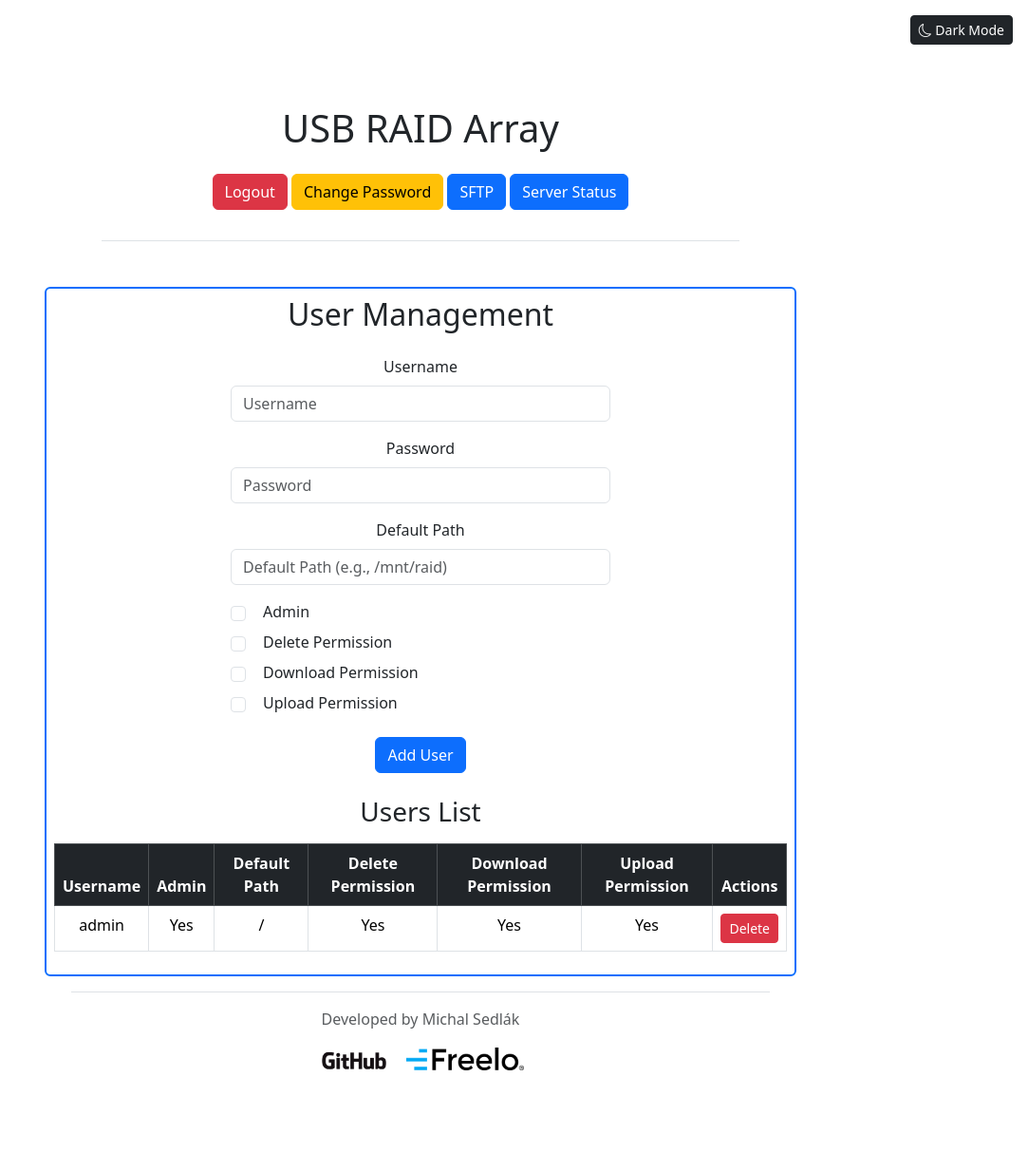
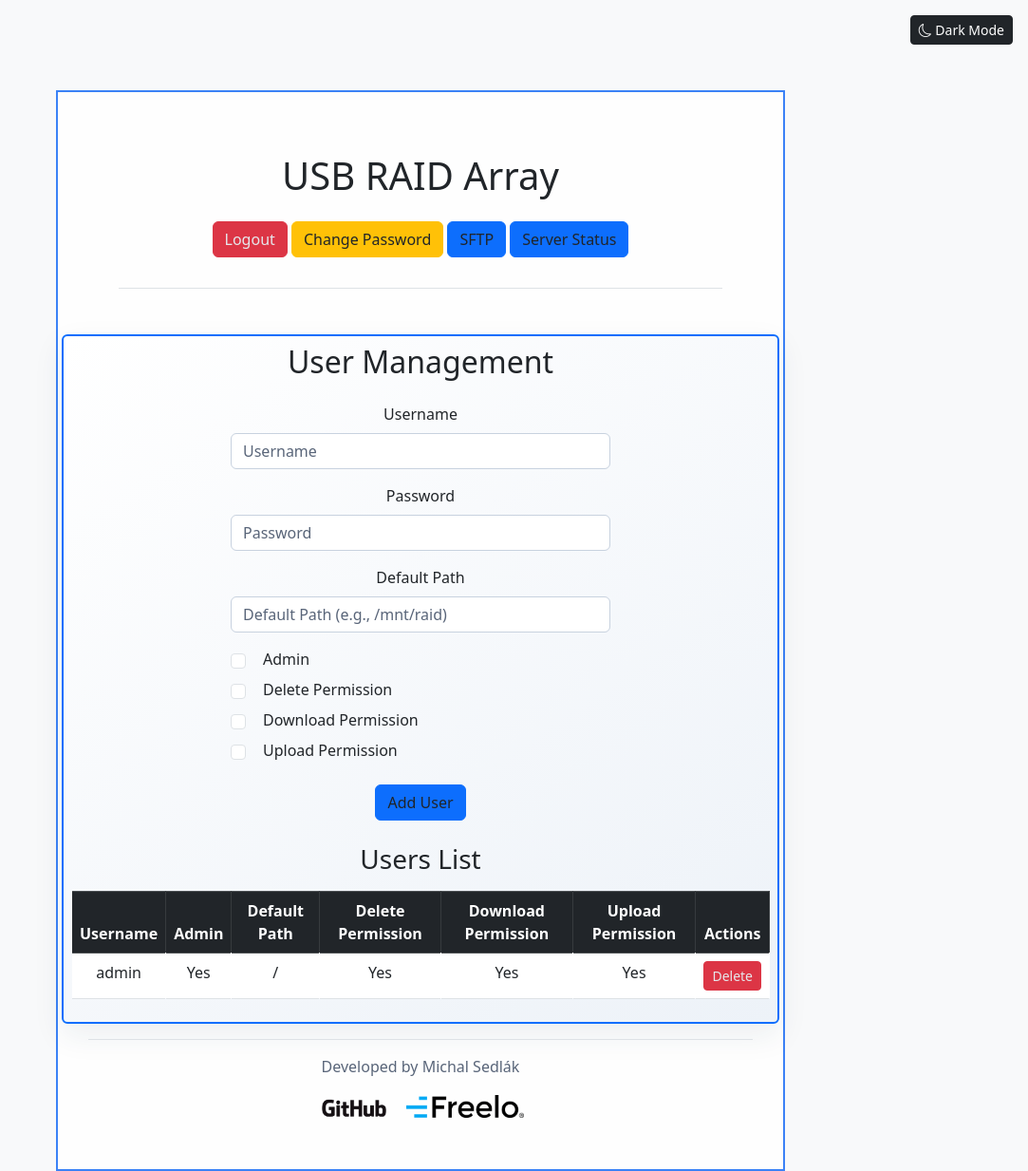
Before and after one commit to michalcz10/USB-RAID-Array, a PHP site: page /content/adminpanel.php in a window 1280 px wide. Shown: the whole page at 95% size, without its empty margins (197-1280 px from the left). Before the commit the page ends 1127 px from the top, so only its background shows below. Run offline with PHP 8.4, Linux system fonts and the light colour scheme; a user stored in the database is signed in; data comes from the database, SQL or seed files in the repository.

Commit message:
oprava create button a uprava css

```diff
--- a/Web/content/adminpanel.php
+++ b/Web/content/adminpanel.php
@@ -141,6 +141,7 @@ function CheckPassword($password) {
     <title>Admin Panel</title>
     <link rel="icon" href="../img/favicon.ico" type="image/x-icon">
     <link rel="stylesheet" href="../css/bootstrap.css">
+    <link rel="stylesheet" href="../css/modern.css">
     <link rel="stylesheet" href="https://cdn.jsdelivr.net/npm/bootstrap-icons@1.11.1/font/bootstrap-icons.css">
     <link rel="stylesheet" href="css/adminpanel.css">
     <script src="../js/bootstrap.bundle.js"></script>
@@ -160,7 +161,7 @@ function CheckPassword($password) {
     </button>
 </div>
 
-<div class="custom-container">
+<div class="custom-container dark-box">
     <header class="row border-bottom m-5">
         <h1>USB RAID Array</h1>
         <div class="mb-3 p-3">
@@ -171,7 +172,7 @@ function CheckPassword($password) {
         </div>
     </header>
     <section class="row">
-        <article class="col border border-2 border-primary rounded p-2">
+        <article class="col border border-2 border-primary rounded p-2 surface-panel">
             <h2 class="mb-4">User Management</h2>
             <?php if ($message): ?>
                 <div class="alert alert-<?php echo $message_type === 'success' ? 'success' : 'danger'; ?>">
--- a/Web/content/changepassword.php
+++ b/Web/content/changepassword.php
@@ -99,6 +99,7 @@ function CheckPassword($password) {
     <link rel="icon" href="../img/favicon.ico" type="image/x-icon">
     <meta name="viewport" content="width=device-width, initial-scale=1">
     <link rel="stylesheet" href="../css/bootstrap.css">
+    <link rel="stylesheet" href="../css/modern.css">
     <link rel="stylesheet" href="https://cdn.jsdelivr.net/npm/bootstrap-icons@1.11.1/font/bootstrap-icons.css">
     <link rel="stylesheet" href="css/changepassword.css">
     <script src="../js/bootstrap.bundle.js"></script>
@@ -111,7 +112,7 @@ function CheckPassword($password) {
         </button>
     </div>
 
-    <div class="container-fluid">
+    <div class="custom-container dark-box">
         <header class="row border-bottom my-3 my-md-5">
             <h1>USB RAID Array</h1>
             <div class="mb-3 p-3">
@@ -126,7 +127,7 @@ function CheckPassword($password) {
         </header>
 
         <section class="row content-section">
-            <article class="col-12 border border-2 border-primary rounded p-2 p-md-4">
+            <article class="col-12 border border-2 border-primary rounded p-2 p-md-4 surface-panel">
                 <h2 class="mb-4">Change Password</h2>
 
                 <?php if ($message): ?>
--- a/Web/content/css/adminpanel.css
+++ b/Web/content/css/adminpanel.css
@@ -10,12 +10,29 @@ html, body {
     max-width: 60%;
     margin: 0 auto;
 }
+.custom-container.dark-box {
+    min-height: calc(100vh - 4rem);
+    width: min(60%, 1200px);
+}
 section.row {
     flex: 1;
 }
 @media (max-width: 1120px) {
     .custom-container {
         max-width: 90%;
+    }
+    .custom-container.dark-box {
+        width: 90%;
+    }
+}
+@media (max-width: 700px) {
+    .custom-container.dark-box {
+        width: calc(100% - 2rem);
+        min-height: calc(100vh - 2rem);
+        margin: 1rem auto;
+    }
+    body {
+        min-width: 0;
     }
 }
 .add-user-form {
@@ -34,9 +51,6 @@ section.row {
 .form-check-label {
     margin-left: 0.5rem;
 }
-body {
-    min-width: 800px;
-}
 .hover-effect {
     transition: opacity 0.3s ease;
 }
--- a/Web/css/modern.css
+++ b/Web/css/modern.css
@@ -1,17 +1,23 @@
 /* Modern dark theme with blue accents */
 :root {
-    --bg-dark: #000000;
+    --bg-dark: #171b22;
     --bg-dark2: #1a202c;
     --primary-blue: #3b82f6;
     --text-light: #e5e7eb;
-/* Add dark blue variable */
-    --bg-darkblue: #0f172a;
-    --container-bg-start: #2b2b2b;
-    --container-border: var(--primary-blue);
+    --bg-darkblue: #101722;
+    --container-bg-start: #1a2029;
+    --container-bg-end: #151d29;
+    --sftp-bg-start: #151b25;
+    --sftp-bg-end: #101722;
+    --container-border: rgba(77, 145, 255, 0.7);
+    --panel-text: #e5e7eb;
+    --panel-muted: #aab4c3;
+    --control-bg: #101722;
+    --control-border: #39485d;
 }
 
 body {
-    background: linear-gradient(135deg, var(--container-bg-start), var(--bg-darkblue));
+    background: linear-gradient(135deg, var(--bg-dark), var(--bg-darkblue));
     color: var(--text-light);
     min-height: 100vh;
     font-family: system-ui, sans-serif;
@@ -22,6 +28,49 @@ body {
 a, .nav-link {
     color: var(--primary-blue) !important;
     transition: opacity .2s ease-in-out;
+}
+
+body, button, input, select, textarea {
+    font-family: system-ui, sans-serif;
+}
+
+/* Keep text, fields and tables readable on every page that uses the shared theme. */
+.surface-panel,
+.dark-box {
+    color: var(--panel-text);
+}
+
+.surface-panel .text-muted,
+.dark-box .text-muted {
+    color: var(--panel-muted) !important;
+}
+
+.surface-panel .form-control,
+.surface-panel .form-select,
+.dark-box .form-control,
+.dark-box .form-select {
+    color: var(--panel-text);
+    background-color: var(--control-bg);
+    border-color: var(--control-border);
+}
+
+.surface-panel .form-control::placeholder,
+.dark-box .form-control::placeholder {
+    color: var(--panel-muted);
+}
+
+.surface-panel .form-control:focus,
+.surface-panel .form-select:focus,
+.dark-box .form-control:focus,
+.dark-box .form-select:focus {
+    border-color: var(--primary-blue);
+    box-shadow: 0 0 0 .2rem rgba(59, 130, 246, .2);
+}
+
+.surface-panel .table,
+.surface-panel .table th,
+.surface-panel .table td {
+    color: inherit;
 }
 
 
@@ -53,6 +102,14 @@ a:hover, .btn:hover, .nav-link:hover {
     backdrop-filter: blur(8px);
 }
 
+.surface-panel {
+    background: linear-gradient(145deg, var(--sftp-bg-start), var(--sftp-bg-end));
+    color: var(--text-light);
+    border: 1px solid rgba(77, 145, 255, 0.3);
+    border-radius: 1rem;
+    box-shadow: 0 12px 32px rgba(3, 8, 18, 0.2);
+}
+
 .modal-content {
     background: rgba(20, 20, 30, 0.9) !important;
     color: var(--text-light) !important;
@@ -69,8 +126,9 @@ a:hover, .btn:hover, .nav-link:hover {
 
 /* Main window styling (window within window) */
 .custom-container.dark-box {
-    margin: 2rem;
-    background: linear-gradient(135deg, var(--container-bg-start), var(--bg-darkblue));
+    box-sizing: border-box;
+    margin: 2rem auto;
+    background: linear-gradient(135deg, var(--container-bg-start), var(--container-bg-end));
     border: 2px solid var(--container-border);
     border-radius: var(--border-radius);
     padding: 1rem;
@@ -84,6 +142,10 @@ html[data-bs-theme="light"] {
     --container-bg: rgba(255,255,255,0.85);
     --container-border: var(--primary-blue);
     --text-dark: #212529;
+    --panel-text: #212529;
+    --panel-muted: #596579;
+    --control-bg: #ffffff;
+    --control-border: #c8d2df;
 }
 html[data-bs-theme="light"] body {
     background: var(--bg-light);
@@ -93,6 +155,23 @@ html[data-bs-theme="light"] .dark-box {
     background: rgba(255, 255, 255, 0.8);
     color: var(--text-dark);
 }
+html[data-bs-theme="light"] .surface-panel .form-control,
+html[data-bs-theme="light"] .surface-panel .form-select,
+html[data-bs-theme="light"] .dark-box .form-control,
+html[data-bs-theme="light"] .dark-box .form-select {
+    color: var(--panel-text);
+    background-color: var(--control-bg);
+    border-color: var(--control-border);
+}
+html[data-bs-theme="light"] .form-control::placeholder {
+    color: var(--panel-muted);
+}
+html[data-bs-theme="light"] .surface-panel {
+    background: linear-gradient(145deg, #ffffff, #edf2f8);
+    color: var(--text-dark);
+    border-color: rgba(59, 130, 246, 0.3);
+    box-shadow: 0 12px 32px rgba(31, 58, 92, 0.08);
+}
 html[data-bs-theme="light"] .modal-content {
     background: #fff !important;
     color: var(--text-dark) !important;
--- a/Web/index.php
+++ b/Web/index.php
@@ -22,6 +22,7 @@ if (empty($_SESSION)) {
     <meta name="viewport" content="width=device-width, initial-scale=1, shrink-to-fit=no">
     <link rel="icon" href="img/favicon.ico" type="image/x-icon">
     <link rel="stylesheet" href="css/bootstrap.css">
+    <link rel="stylesheet" href="css/modern.css">
     <link rel="stylesheet" href="https://cdn.jsdelivr.net/npm/bootstrap-icons@1.11.1/font/bootstrap-icons.css">
     <link rel="stylesheet" href="css/index.css">
     <script src="js/bootstrap.bundle.js"></script>
@@ -34,13 +35,14 @@ if (empty($_SESSION)) {
         </button>
     </div>
 
+    <div class="custom-container dark-box">
     <header class="row border-bottom m-5">
         <h1>USB RAID Array</h1>
     </header>
 
     <main>
         <section class="row m-3">
-            <article class="col border border-2 border-primary rounded p-2 fixed">
+            <article class="col border border-2 border-primary rounded p-2 fixed surface-panel">
                 <form action="content/login.php" method="post">
                     <div class="mb-3">
                         <label for="uname">Username:</label>
@@ -73,6 +75,7 @@ if (empty($_SESSION)) {
             </a>
         </div>
     </footer>
+    </div>
 
     <script src="js/theme.js"></script>
 </body>
```
Also changed, not shown: Web/content/ftp/css/index.css (+14 -0 lines), Web/content/ftp/index.php (+7 -0 lines).
